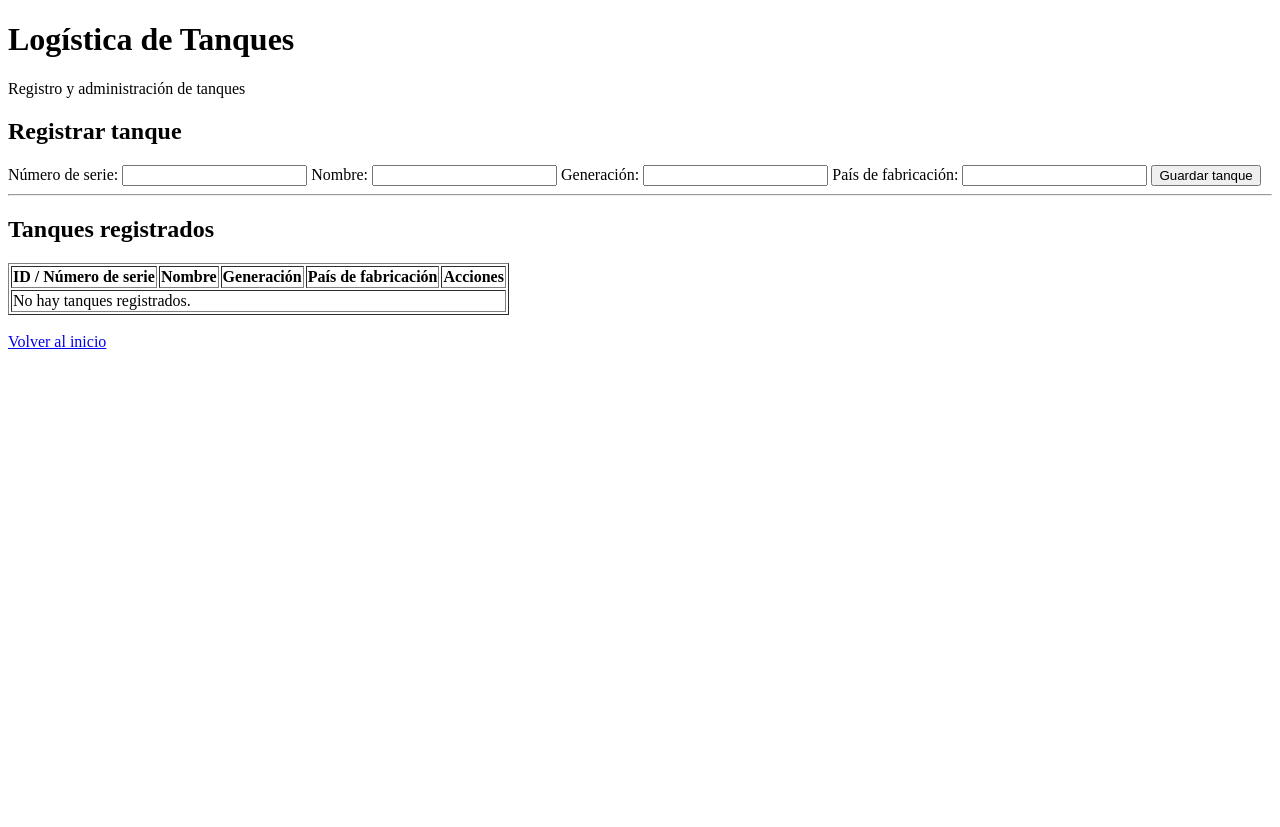
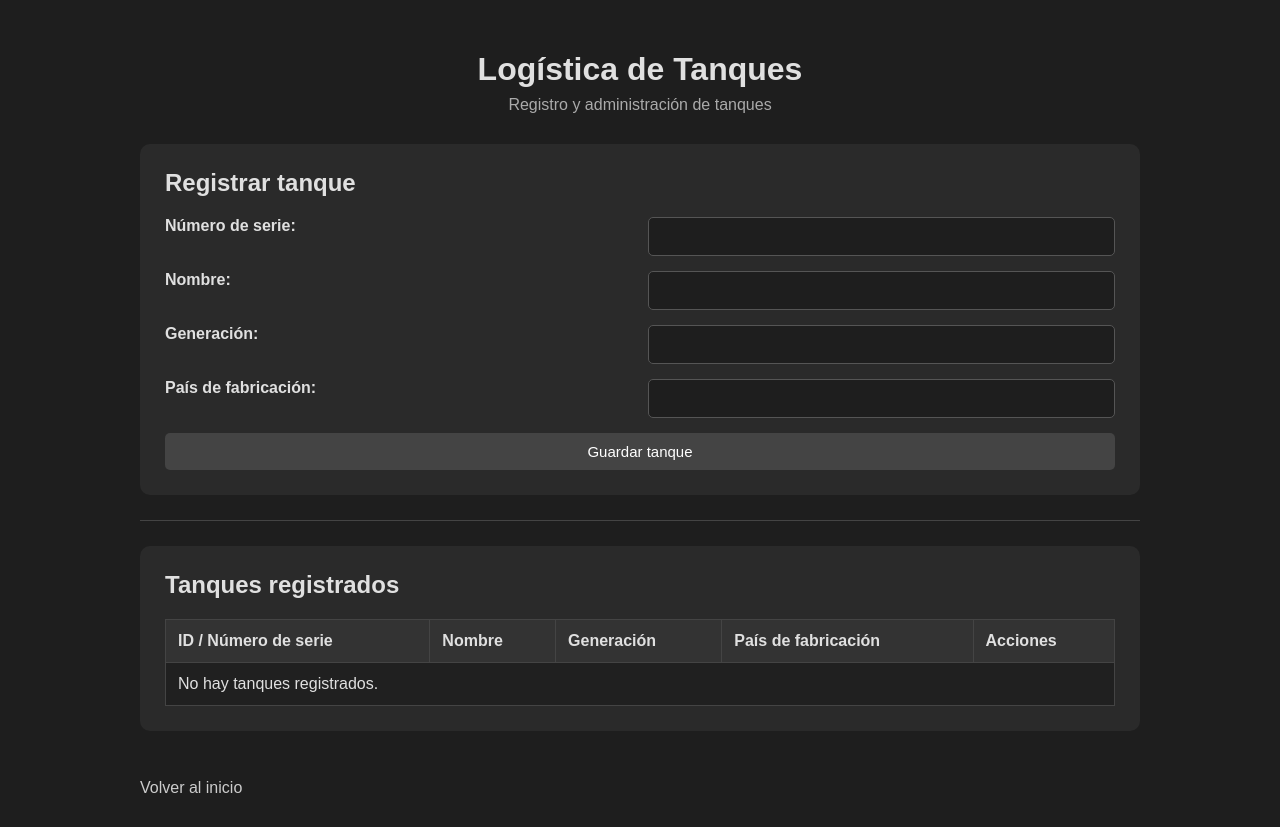
Before and after one commit to eddthestaffel/eddthestaffel.github.io, a plain HTML site: page frontend/database.html in a window 1280 px wide. Before the commit the page ends 800 px from the top, so only its background shows below. Drawn offline with Linux system fonts and the light colour scheme.

Commit message:
Agregando CSS

```diff
--- a/frontend/database.html
+++ b/frontend/database.html
@@ -6,7 +6,7 @@
     <meta name="viewport" content="width=device-width, initial-scale=1.0">
     <title>Cloud Computing</title>
     <link rel="stylesheet" type="text/css" href="style.css">
-    <link rel="icon" type="image/png" href="images/meow_zedong.png">
+    <link rel="icon" type="image/png" href="images/meowzedong.png">
 
 </head>
 
@@ -59,7 +59,6 @@
                 </thead>
 
                 <tbody id="tablaTanques">
-                    <!-- Los tanques aparecerán aquí mediante JavaScript -->
                 </tbody>
 
             </table>
--- a/frontend/style.css
+++ b/frontend/style.css
@@ -0,0 +1,156 @@
+* {
+  box-sizing: border-box;
+  }
+
+body {
+margin: 0;
+padding: 30px;
+font-family: Arial, sans-serif;
+background-color: #1e1e1e;
+color: #e0e0e0;
+}
+
+header {
+text-align: center;
+margin-bottom: 30px;
+}
+
+h1 {
+margin-bottom: 8px;
+font-size: 32px;
+}
+
+header p {
+margin-top: 0;
+color: #aaaaaa;
+}
+
+main {
+max-width: 1000px;
+margin: 0 auto;
+}
+
+section {
+background-color: #2a2a2a;
+padding: 25px;
+border-radius: 10px;
+margin-bottom: 20px;
+}
+
+h2 {
+margin-top: 0;
+margin-bottom: 20px;
+}
+
+form {
+display: grid;
+grid-template-columns: 1fr 1fr;
+gap: 15px;
+}
+
+label {
+font-weight: bold;
+}
+
+input {
+width: 100%;
+padding: 10px;
+border: 1px solid #555;
+border-radius: 5px;
+background-color: #1e1e1e;
+color: white;
+font-size: 15px;
+}
+
+input:focus {
+outline: none;
+border-color: #888;
+}
+
+form button {
+grid-column: 1 / -1;
+}
+
+button {
+padding: 10px 18px;
+border: none;
+border-radius: 5px;
+background-color: #444;
+color: white;
+font-size: 15px;
+cursor: pointer;
+}
+
+button:hover {
+background-color: #555;
+}
+
+hr {
+border: none;
+border-top: 1px solid #444;
+margin: 25px 0;
+}
+
+table {
+width: 100%;
+border-collapse: collapse;
+background-color: #202020;
+}
+
+th,
+td {
+padding: 12px;
+text-align: left;
+border: 1px solid #444;
+}
+
+th {
+background-color: #333;
+font-weight: bold;
+}
+
+tr:hover {
+background-color: #292929;
+}
+
+td button {
+padding: 7px 12px;
+font-size: 13px;
+}
+
+a {
+display: inline-block;
+margin-top: 10px;
+color: #cccccc;
+text-decoration: none;
+}
+
+a:hover {
+color: white;
+text-decoration: underline;
+}
+
+@media (max-width: 700px) {
+
+body {
+    padding: 15px;
+}
+
+form {
+    grid-template-columns: 1fr;
+}
+
+form button {
+    grid-column: auto;
+}
+
+table {
+    font-size: 13px;
+}
+
+th,
+td {
+    padding: 8px;
+}
+
+}
```
Also changed, not shown: images/meow_zedong.png (deleted), images/meowzedong.png (added).
